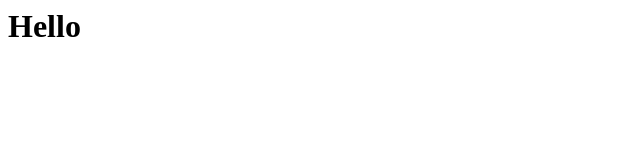
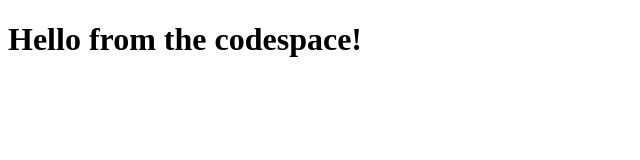
Before and after one commit to joshua004/skills-code-with-codespaces, a plain HTML site: page index.html in a window 1280 px wide. Shown: the whole page, without its empty margins (0-640 px from the left). Drawn offline with Linux system fonts and the light colour scheme.

Commit message:
Adding hello from the codespace!

```diff
--- a/index.html
+++ b/index.html
@@ -1,3 +1,4 @@
+<!DOCTYPE html>
 <html>
-  <h1>Hello</h1>
+  <h1>Hello from the codespace!</h1>
 </html>
```
